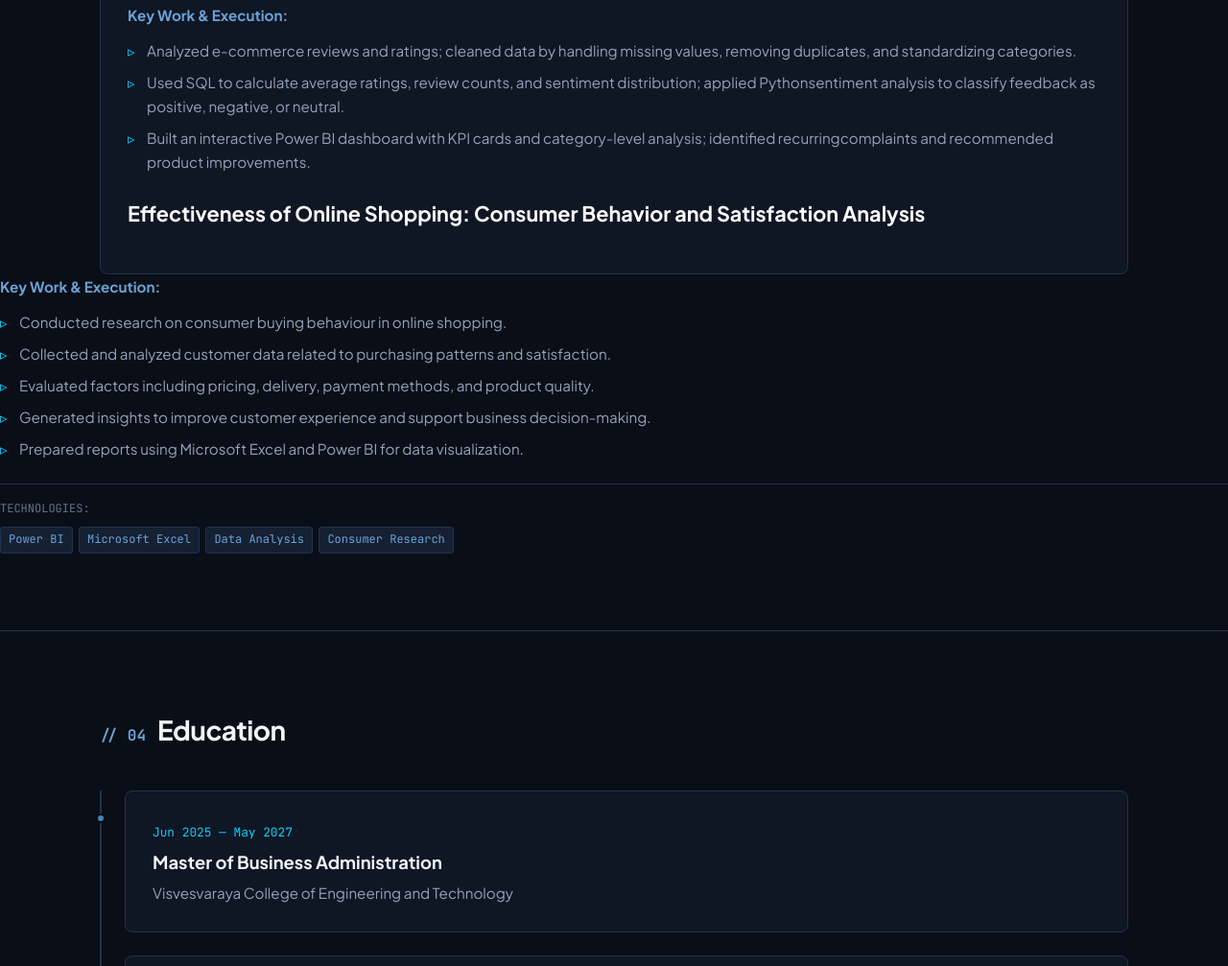
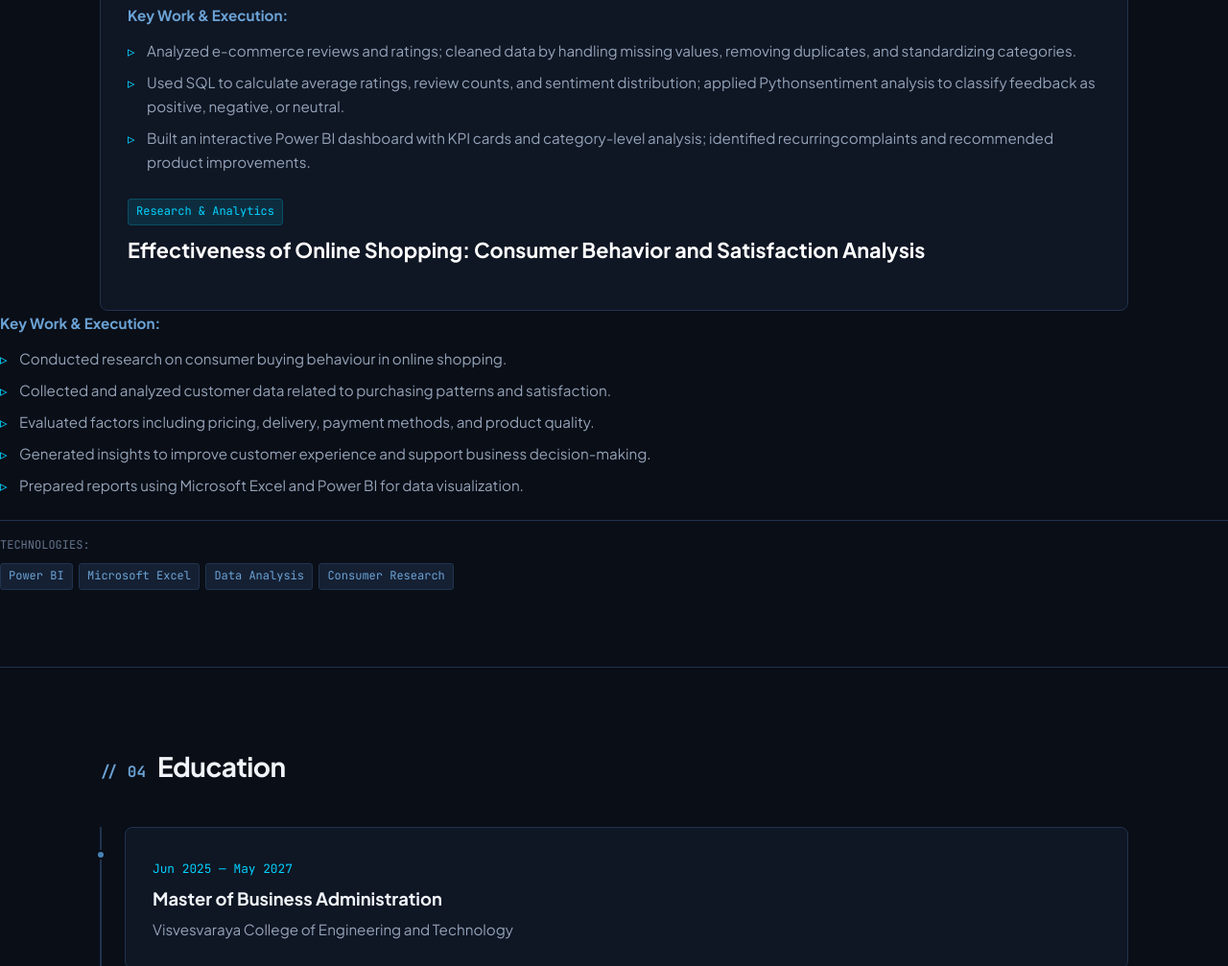
Before and after one commit to audaykumar451-droid/UDAYKUMAR, a plain HTML site: page index.html in a window 1280 px wide. Shown: the part 2206-3213 px from the top of the page at 96% size. Drawn offline with Linux system fonts and the light colour scheme.

Commit message:
Update index.html

```diff
--- a/index.html
+++ b/index.html
@@ -225,9 +225,10 @@
               <li> Built an interactive Power BI dashboard with KPI cards and category-level analysis; identified recurringcomplaints and recommended product improvements.</li>
             </ul>
           </div>
-              <h5 class="project-title">Effectiveness of Online Shopping: Consumer Behavior and Satisfaction Analysis</h5>
+            <span class="badge">Research & Analytics</span>
+            <h5 class="project-title">Effectiveness of Online Shopping: Consumer Behavior and Satisfaction Analysis</h5>
+          </div>
         </div>
-          </div>
           <div class="project-body">
             <h6 class="project-subtitle">Key Work & Execution:</h6>
             <ul class="styled-list">
```
